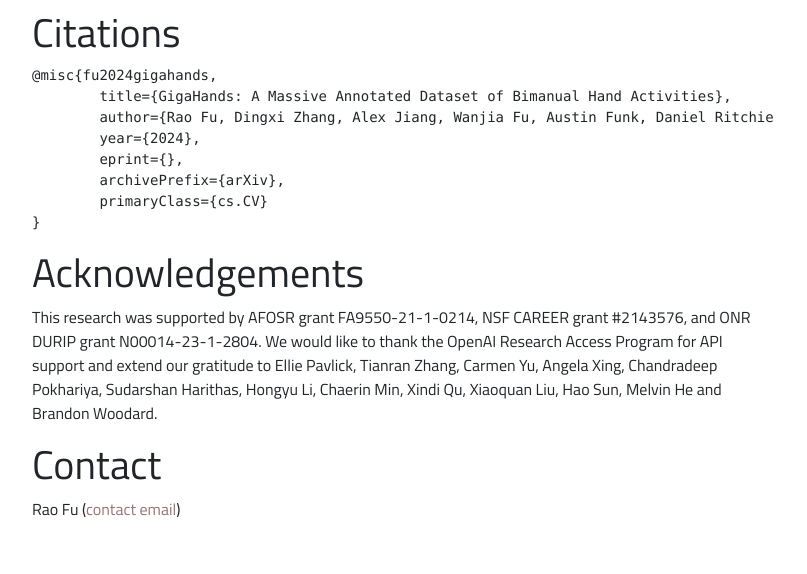
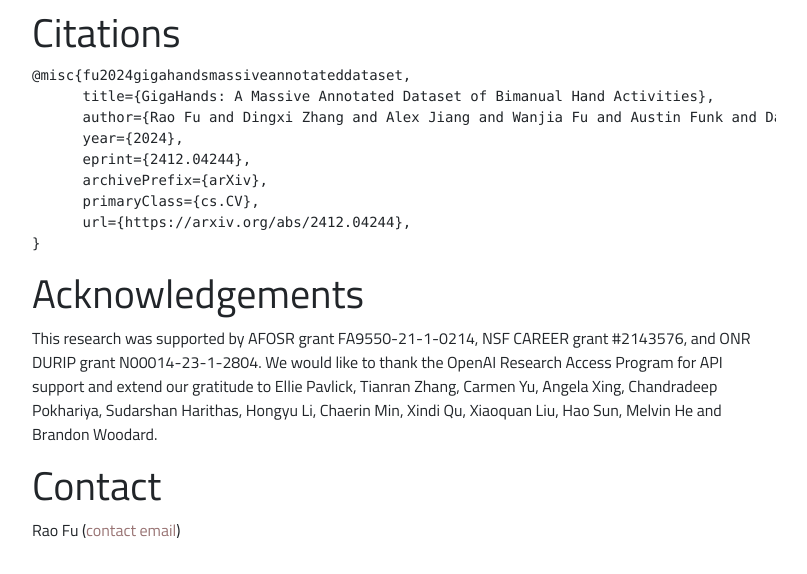
Before and after one commit to brown-ivl/brown-ivl.github.io, a Jekyll site: the page built from research/gigahands.md, in a window 1280 px wide and 900 px high, scrolled down 3568 px, cut to the strip 326-900 px from the top of the window. Shown: the whole strip, without its empty margins (236-1043 px from the left). Built offline with Jekyll 4.4.1, drawn with Linux system fonts in a browser that asks for light colours; before the commit the page ends 4447 px from its top, so only the background shows below that.

Commit message:
update arxiv link

````diff
--- a/research/gigahands.md
+++ b/research/gigahands.md
@@ -40,7 +40,7 @@
   - another path here
 ---
 
-{% include icons.html paper="https://arxiv.org/\f" code="https://github.com/brown-ivl/gigahands" dataset="https://github.com/brown-ivl/gigahands" %}
+{% include icons.html paper="https://www.arxiv.org/abs/2412.04244" code="https://github.com/brown-ivl/gigahands" dataset="https://github.com/brown-ivl/gigahands" %}
 
 {% include full_image.html path="/assets/images/projects/gigahands/teaser.jpg" alt="[Teaser Figure]" %}
 **We present GigaHands, a massive annotated bimanual hand activity dataset, unlocking new possibilities for animations, robotics and beyond.**
@@ -79,13 +79,14 @@
 ---
 # Citations
 ```
-@misc{fu2024gigahands,
-        title={GigaHands: A Massive Annotated Dataset of Bimanual Hand Activities},
-        author={Rao Fu, Dingxi Zhang, Alex Jiang, Wanjia Fu, Austin Funk, Daniel Ritchie and Srinath Sridhar},
-        year={2024},
-        eprint={},
-        archivePrefix={arXiv},
-        primaryClass={cs.CV}
+@misc{fu2024gigahandsmassiveannotateddataset,
+      title={GigaHands: A Massive Annotated Dataset of Bimanual Hand Activities},
+      author={Rao Fu and Dingxi Zhang and Alex Jiang and Wanjia Fu and Austin Funk and Daniel Ritchie and Srinath Sridhar},
+      year={2024},
+      eprint={2412.04244},
+      archivePrefix={arXiv},
+      primaryClass={cs.CV},
+      url={https://arxiv.org/abs/2412.04244},
 }
 ```
 
````
